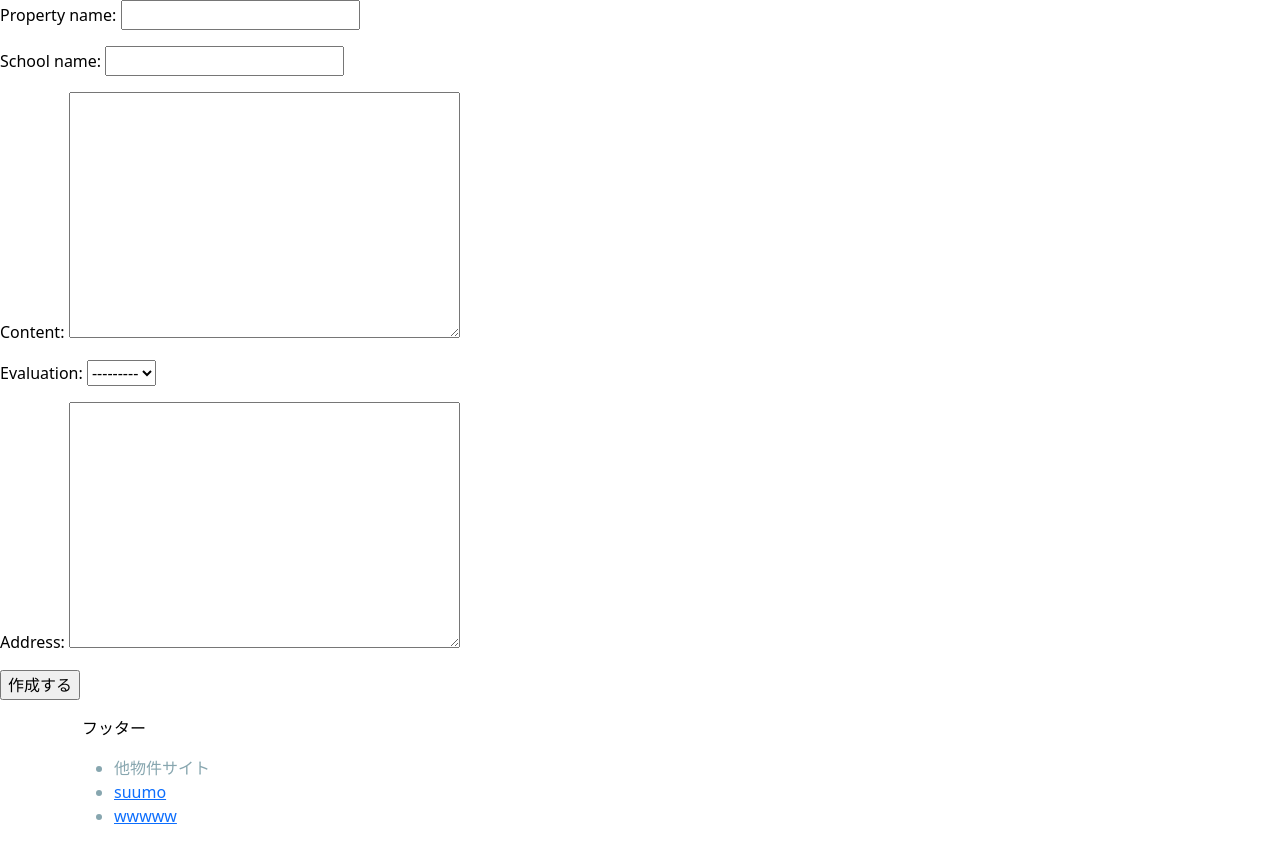
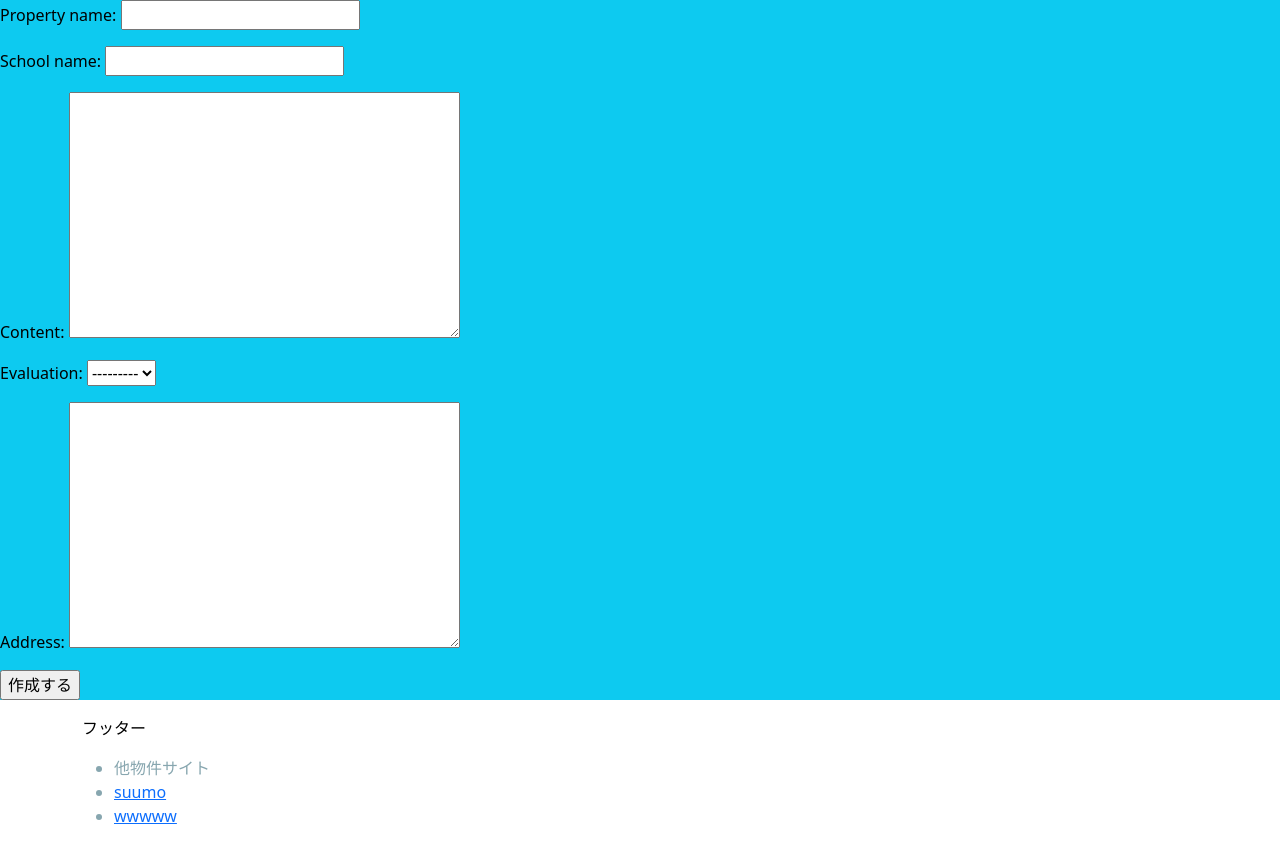
Before and after one commit to yuki-tome/Property_Reviews, a Django app: page /create/ in a window 1280 px wide. Run offline with Django 3.2, Linux system fonts and the light colour scheme.

Commit message:
style change

```diff
--- a/static/css/styles.css
+++ b/static/styles.css
@@ -11,6 +11,9 @@
 	width: 100%;
 	height: auto;
 }
+.form{
+    background-color: aqua;
+}
 #nav{
     background-color: bisque;
 }
--- a/templates/base.html
+++ b/templates/base.html
@@ -7,7 +7,7 @@
 
     <!-- Bootstrap CSS -->
     <link href="https://cdn.jsdelivr.net/npm/bootstrap@5.1.1/dist/css/bootstrap.min.css" rel="stylesheet" integrity="sha384-F3w7mX95PdgyTmZZMECAngseQB83DfGTowi0iMjiWaeVhAn4FJkqJByhZMI3AhiU" crossorigin="anonymous">
-    <link rel="stylesheet" href="/static/css/styles.css">
+    <link rel="stylesheet" type="text/css" href="/static/styles.css">
 
     <title>物件クチコミサイト</title>
 
--- a/templates/create.html
+++ b/templates/create.html
@@ -1,10 +1,12 @@
 {% extends 'base.html' %}
 
 {% block content %}
+<div class="bg-info">
     <form action = "" method = POST>{% csrf_token %}
         <table>
             {{form.as_p}}
         </table>
         <input type="submit" value = "作成する">
     </form>
+</div>
 {% endblock content %}
--- a/templates/delete.html
+++ b/templates/delete.html
@@ -1,7 +1,7 @@
 {% extends 'base.html' %}
 
 {% block content %}
-<form action = "" method = POST>{% csrf_token %}
+<form action = "" method = POST >{% csrf_token %}
     {{form.as_p}}
     <input type="submit" value = "削除します">
 </form>
```
Also changed, not shown: 2 other files. Lines whose indentation alone changed are shown as unchanged.
